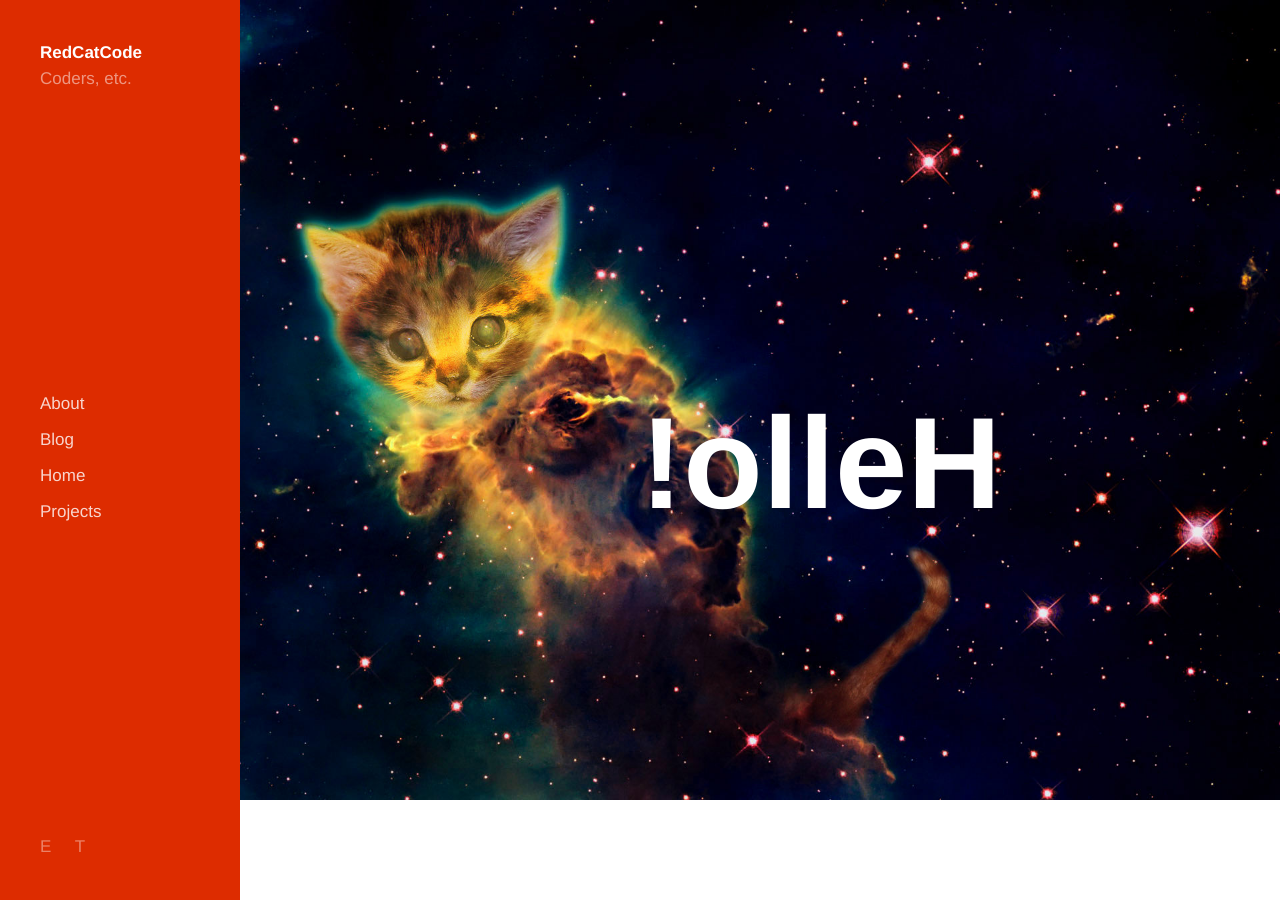
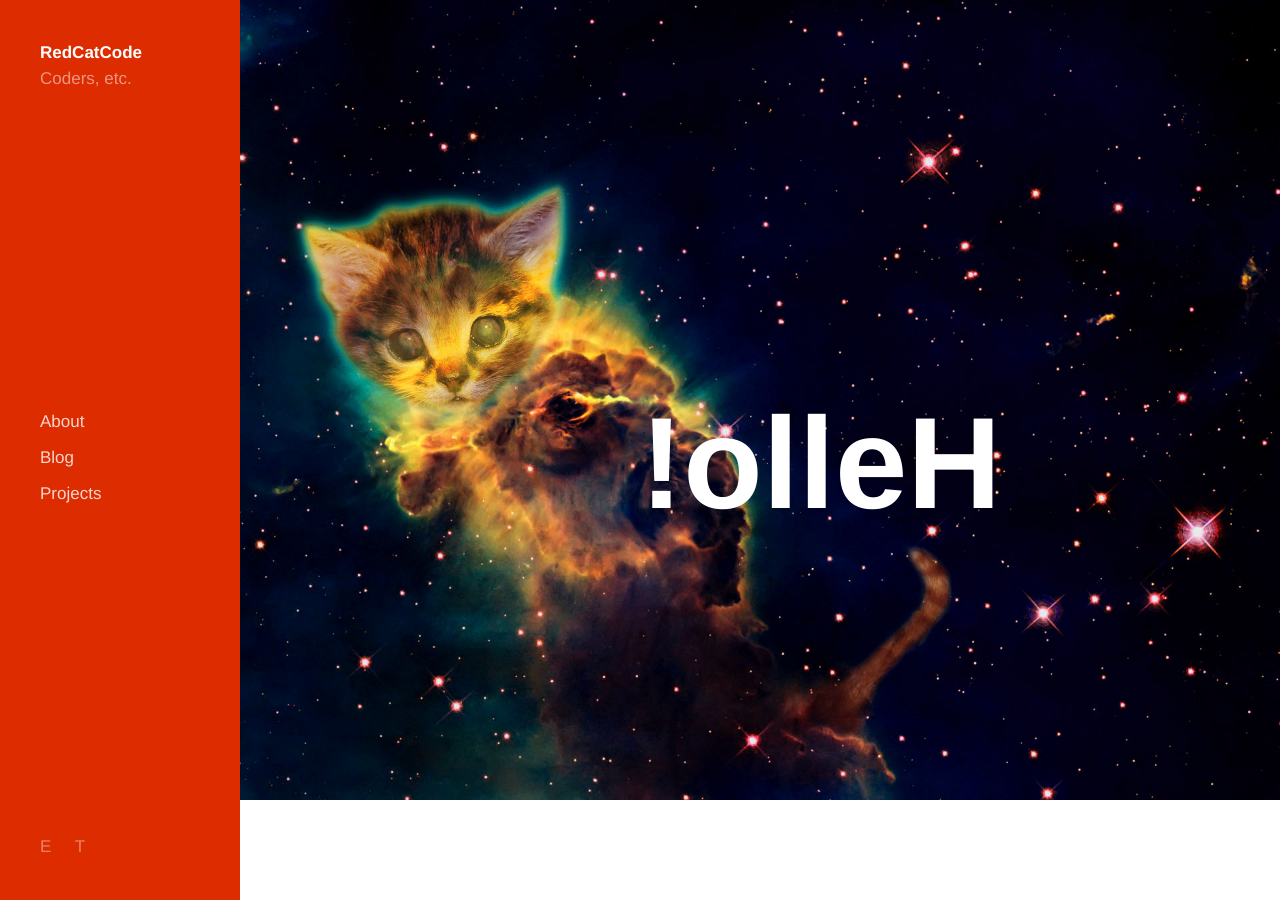
Before and after one commit to ewiggin/redcatcode-website, a Jekyll site: the page built from home.markdown, in a window 1280 px wide. Built offline with Jekyll 4.4.1, drawn with Linux system fonts in a browser that asks for light colours; some web fonts are replaced.

Commit message:
bug... omg

```diff
--- a/_includes/header.html
+++ b/_includes/header.html
@@ -16,7 +16,7 @@
       </a>
       <nav role="main">
         {% for page in site.pages | sort "position" %}
-          {% if site.title != 'Home' %}
+          {% if page.title != 'Home' %}
             <a href="{{page.url}}">{{page.title}}</a>
           {% endif %}
         {% endfor %}
```
